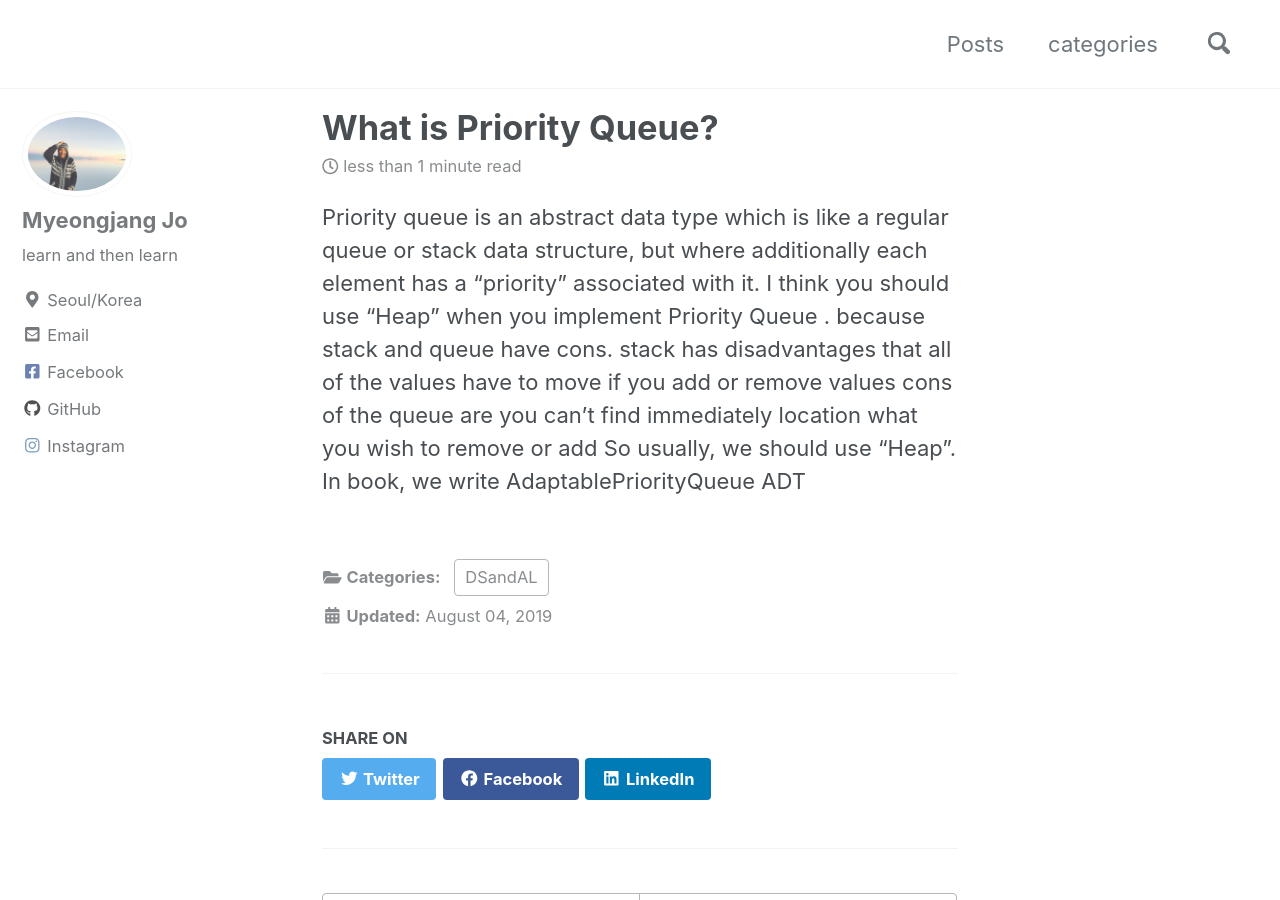
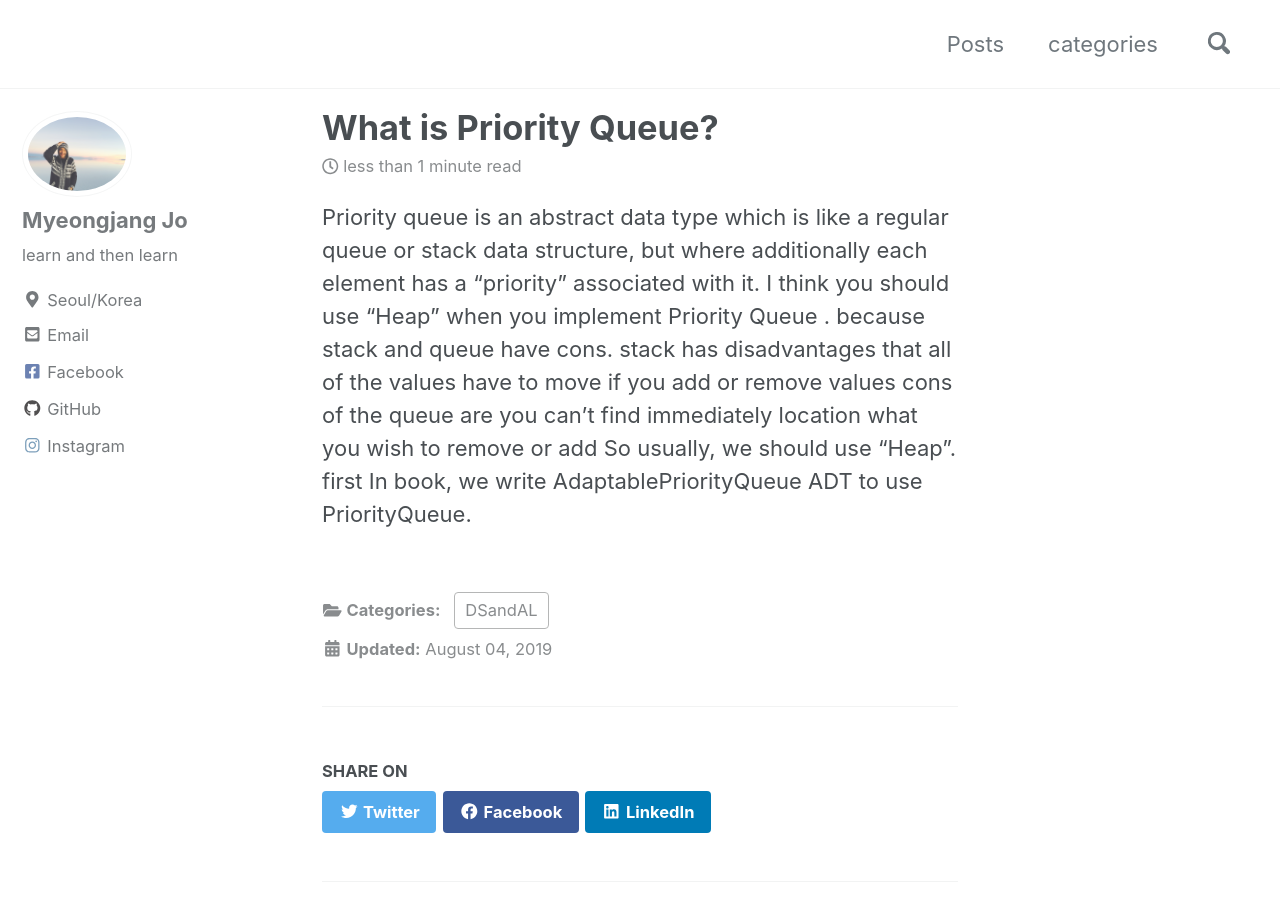
Before and after one commit to josephmjjo/josephmjjo.github.io, a Jekyll site: the page built from _posts/2019-08-04-priorityqueue.md, in a window 1280 px wide and 900 px high. Built offline with Jekyll 4.4.1, drawn with Linux system fonts in a browser that asks for light colours; cached includes are drawn as plain includes; nearby versions of some CDN libraries.

Commit message:
_posts/2019-08-04-priorityqueue.md updated from https://stackedit.io/

```diff
--- a/_posts/2019-08-04-priorityqueue.md
+++ b/_posts/2019-08-04-priorityqueue.md
@@ -11,7 +11,9 @@ I think you should use "Heap" when you implement Priority Queue . because stack
 stack has disadvantages that all of the values have to move if you add or remove values
 cons of the queue are you can't find immediately location what you wish to remove or add
 So usually, we should use "Heap".
-In book, we write AdaptablePriorityQueue ADT
+first
+In book, we write AdaptablePriorityQueue ADT to use PriorityQueue.
+
 <!--stackedit_data:
-eyJoaXN0b3J5IjpbLTM3MDQyODY2OV19
+eyJoaXN0b3J5IjpbLTEwNDI5OTgwNTAsLTM3MDQyODY2OV19
 -->
```
